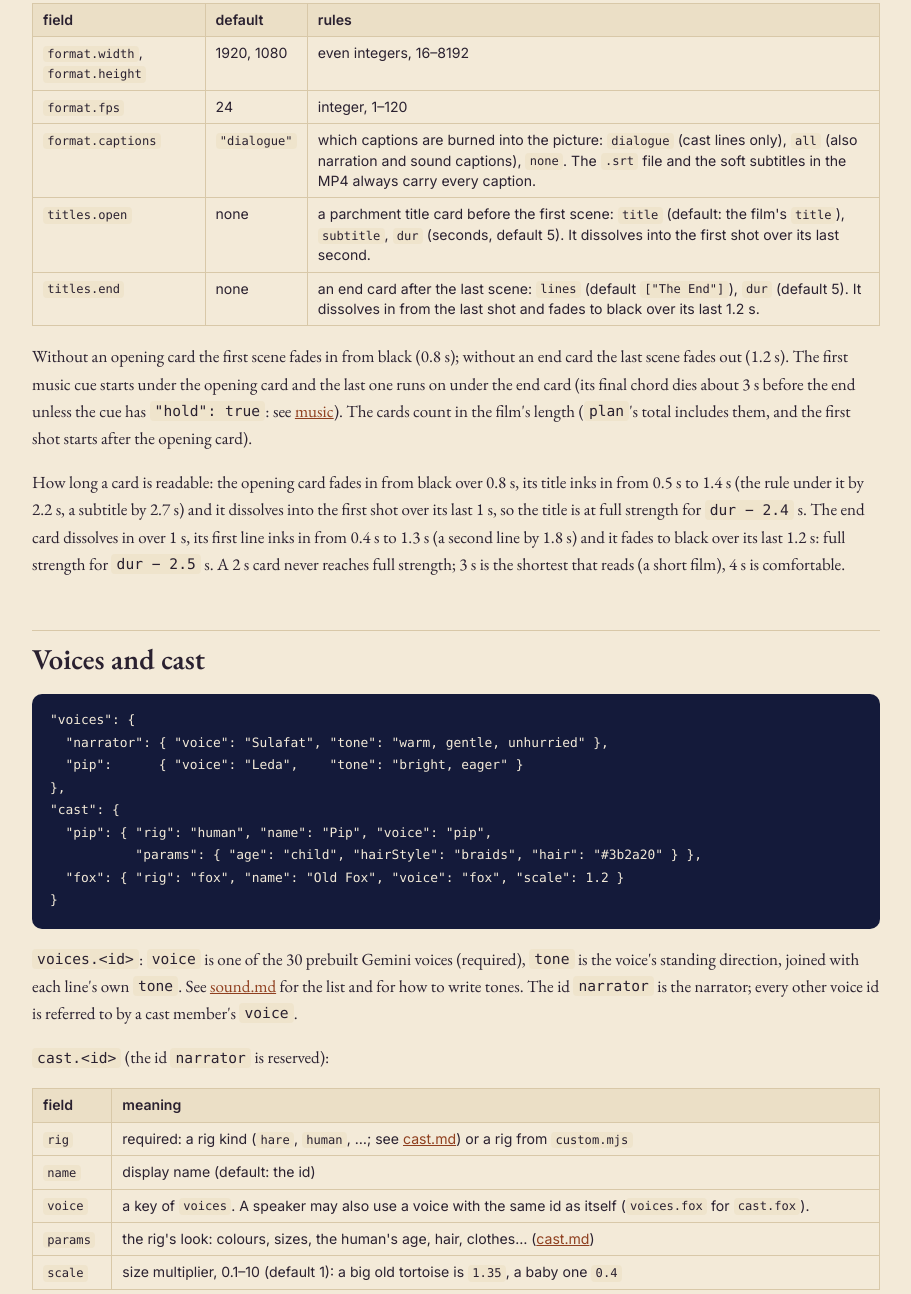
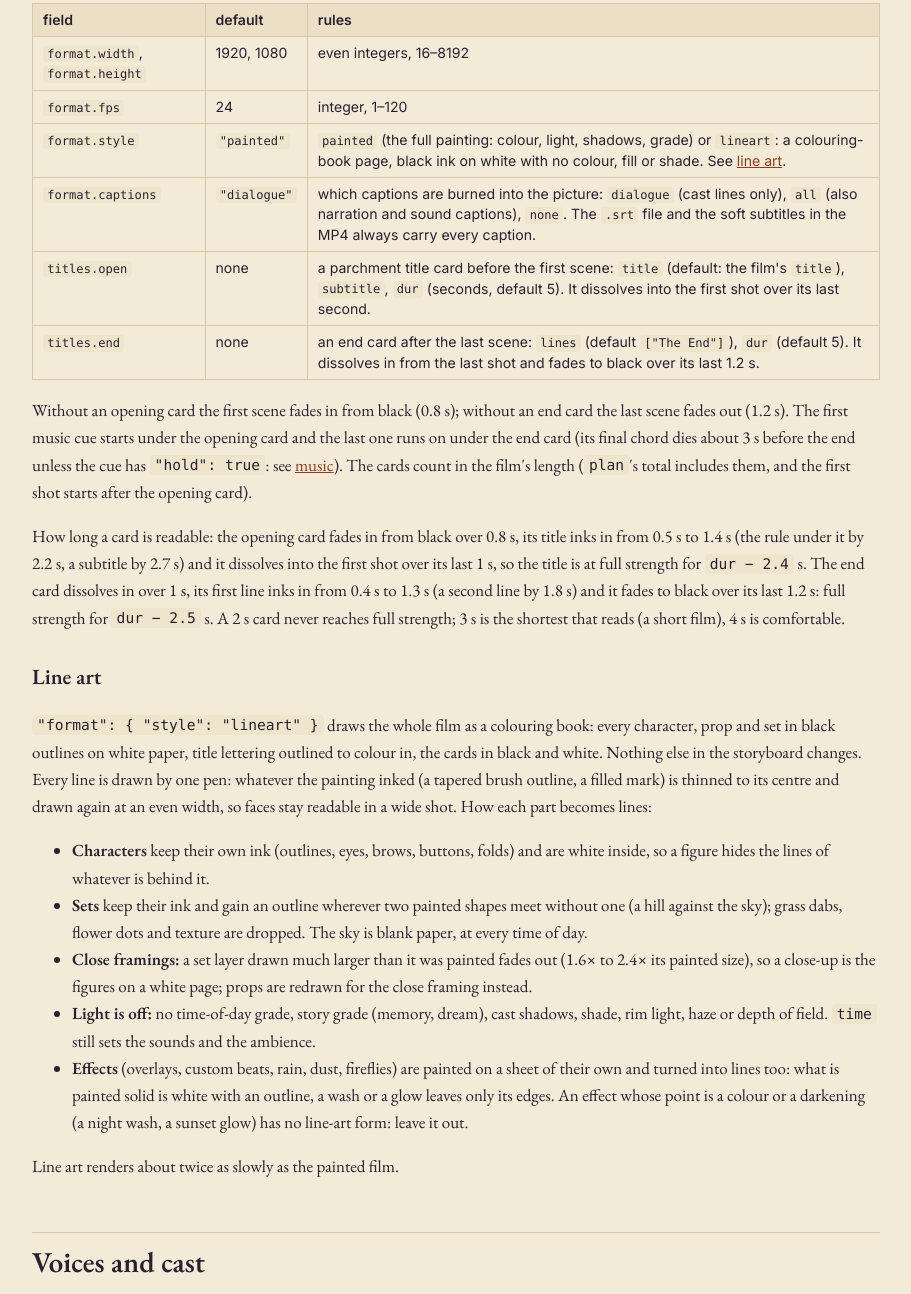
Before and after one commit to zakariaf/cinecode, a plain HTML site: page docs/storyboard.html in a window 1280 px wide. Shown: the part 1296-2590 px from the top of the page, without its empty margins (324-1235 px from the left). Drawn offline with nearby package versions, Linux system fonts and the light colour scheme.

Commit message:
Site icon: favicon, touch icon, and the clapperboard beside the wordmark
The build resizes the plugin's .claude-plugin/icon.png to icon-64.png and
icon-180.png. Rebuilding also brought the storyboard and rendering docs up
to date with main.

Co-Authored-By: Claude Opus 5.5 <noreply@anthropic.com>

```diff
--- a/docs/storyboard.html
+++ b/docs/storyboard.html
@@ -3,11 +3,12 @@
 <title>Storyboard · cinecode</title><meta name="description" content="cinecode docs: Storyboard">
 <meta property="og:title" content="Storyboard · cinecode"><meta property="og:description" content="cinecode docs: Storyboard">
 <meta property="og:image" content="https://zakaria.dev/cinecode/hero.jpg">
+<link rel="icon" type="image/png" sizes="64x64" href="../icon-64.png"><link rel="apple-touch-icon" href="../icon-180.png">
 <link rel="preconnect" href="https://fonts.googleapis.com"><link rel="preconnect" href="https://fonts.gstatic.com" crossorigin>
 <link href="https://fonts.googleapis.com/css2?family=EB+Garamond:ital,wght@0,400;0,600;1,400&family=Inter:wght@400;600&display=swap" rel="stylesheet">
 <link rel="stylesheet" href="../style.css"></head>
 <body><header class="top"><div class="wrap">
-  <a class="mark" href="../index.html">cine<span>code</span></a>
+  <a class="mark" href="../index.html"><img src="../icon-64.png" alt="" width="32" height="32">cine<span>code</span></a>
   <nav><a href="../index.html#films">Films</a><a href="../index.html#install">Install</a><a href="../docs/storyboard.html" aria-current="page">Docs</a><a href="https://github.com/zakariaf/cinecode">GitHub</a></nav>
 </div></header><main class="docs wrap"><aside class="side"><p class="label">Docs</p><ul><li><a href="storyboard.html" aria-current="page">Storyboard</a></li><li><a href="cast.html">Cast and rigs</a></li><li><a href="sets.html">Sets</a></li><li><a href="effects.html">Effects</a></li><li><a href="sound.html">Voices, music and sound</a></li><li><a href="lint.html">Lint</a></li><li><a href="rendering.html">Rendering</a></li></ul>
 <p class="label">On this page</p><ul class="toc"><li><a href="#top-level">Top level</a></li><li><a href="#format-and-titles">Format and titles</a></li><li><a href="#voices-and-cast">Voices and cast</a></li><li><a href="#sets">Sets</a></li><li><a href="#score">Score</a></li><li><a href="#scenes">Scenes</a></li><li><a href="#places">Places</a></li><li><a href="#shots">Shots</a></li><li><a href="#camera">Camera</a></li><li><a href="#beats">Beats</a></li><li><a href="#timing-rules">Timing rules</a></li><li><a href="#say">say</a></li><li><a href="#do-actions">do: actions</a></li><li><a href="#sfx">sfx</a></li><li><a href="#fx">fx</a></li><li><a href="#music">music</a></li><li><a href="#title">title</a></li><li><a href="#mark">mark</a></li><li><a href="#wait">wait</a></li><li><a href="#captions">Captions</a></li><li><a href="#extensions-at-a-glance">Extensions at a glance</a></li><li><a href="#checking-a-storyboard">Checking a storyboard</a></li></ul></aside><article class="prose"><h1 id="the-storyboard-filmjson"><a class="anchor" href="#the-storyboard-filmjson" aria-hidden="true">#</a>The storyboard: film.json</h1>
@@ -43,7 +44,7 @@ validator is <code>engine/film/validate.mjs</code>; the compiler that turns it i
 <tr>
 <td><code>format</code></td>
 <td>no</td>
-<td><code>{ width, height, fps, captions }</code>, see below</td>
+<td><code>{ width, height, fps, captions, style }</code>, see below</td>
 </tr>
 <tr>
 <td><code>titles</code></td>
@@ -106,6 +107,11 @@ reported as warnings (see <a href="#checking-a-storyboard">checking</a>).</p>
 <td>integer, 1–120</td>
 </tr>
 <tr>
+<td><code>format.style</code></td>
+<td><code>&quot;painted&quot;</code></td>
+<td><code>painted</code> (the full painting: colour, light, shadows, grade) or <code>lineart</code>: a colouring-book page, black ink on white with no colour, fill or shade. See <a href="#line-art">line art</a>.</td>
+</tr>
+<tr>
 <td><code>format.captions</code></td>
 <td><code>&quot;dialogue&quot;</code></td>
 <td>which captions are burned into the picture: <code>dialogue</code> (cast lines only), <code>all</code> (also narration and sound captions), <code>none</code>. The <code>.srt</code> file and the soft subtitles in the MP4 always carry every caption.</td>
@@ -130,6 +136,26 @@ film&#39;s length (<code>plan</code>&#39;s total includes them, and the first sh
 is at full strength for <code>dur − 2.4</code> s. The end card dissolves in over 1 s, its first line inks in from 0.4 s to 1.3 s
 (a second line by 1.8 s) and it fades to black over its last 1.2 s: full strength for <code>dur − 2.5</code> s. A 2 s card never
 reaches full strength; 3 s is the shortest that reads (a short film), 4 s is comfortable.</p>
+<h3 id="line-art"><a class="anchor" href="#line-art" aria-hidden="true">#</a>Line art</h3>
+<p><code>&quot;format&quot;: { &quot;style&quot;: &quot;lineart&quot; }</code> draws the whole film as a colouring book: every character, prop and set in black
+outlines on white paper, title lettering outlined to colour in, the cards in black and white. Nothing else in the
+storyboard changes. Every line is drawn by one pen: whatever the painting inked (a tapered brush outline, a filled
+mark) is thinned to its centre and drawn again at an even width, so faces stay readable in a wide shot. How each part
+becomes lines:</p>
+<ul>
+<li><strong>Characters</strong> keep their own ink (outlines, eyes, brows, buttons, folds) and are white inside, so a figure hides
+the lines of whatever is behind it.</li>
+<li><strong>Sets</strong> keep their ink and gain an outline wherever two painted shapes meet without one (a hill against the sky);
+grass dabs, flower dots and texture are dropped. The sky is blank paper, at every time of day.</li>
+<li><strong>Close framings:</strong> a set layer drawn much larger than it was painted fades out (1.6× to 2.4× its painted size), so
+a close-up is the figures on a white page; props are redrawn for the close framing instead.</li>
+<li><strong>Light is off:</strong> no time-of-day grade, story grade (memory, dream), cast shadows, shade, rim light, haze or depth
+of field. <code>time</code> still sets the sounds and the ambience.</li>
+<li><strong>Effects</strong> (overlays, custom beats, rain, dust, fireflies) are painted on a sheet of their own and turned into
+lines too: what is painted solid is white with an outline, a wash or a glow leaves only its edges. An effect whose
+point is a colour or a darkening (a night wash, a sunset glow) has no line-art form: leave it out.</li>
+</ul>
+<p>Line art renders about twice as slowly as the painted film.</p>
 <h2 id="voices-and-cast"><a class="anchor" href="#voices-and-cast" aria-hidden="true">#</a>Voices and cast</h2>
 <pre><code class="language-json">&quot;voices&quot;: {
   &quot;narrator&quot;: { &quot;voice&quot;: &quot;Sulafat&quot;, &quot;tone&quot;: &quot;warm, gentle, unhurried&quot; },
--- a/style.css
+++ b/style.css
@@ -19,7 +19,8 @@ h2 { font-size: 2rem; margin: 0 0 0.6em; }
 /* header */
 .top { position: sticky; top: 0; z-index: 5; background: rgba(243, 234, 216, 0.92); backdrop-filter: blur(6px); border-bottom: 1px solid var(--rule); }
 .top .wrap { display: flex; align-items: center; justify-content: space-between; height: 56px; }
-.mark { font: italic 600 1.5rem var(--serif); color: var(--ink); text-decoration: none; }
+.mark { display: inline-flex; align-items: center; font: italic 600 1.5rem var(--serif); color: var(--ink); text-decoration: none; }
+.mark img { border-radius: 7px; margin-right: 10px; }
 .mark span { color: var(--accent); }
 .top nav { display: flex; gap: 20px; font: 600 0.9rem var(--sans); }
 .top nav a { color: var(--ink-2); text-decoration: none; }
```
Also changed, not shown: _build/build.mjs (+6 -1 lines), docs/cast.html (+2 -1 lines), docs/effects.html (+2 -1 lines), docs/lint.html (+2 -1 lines), docs/rendering.html (+4 -2 lines), docs/sets.html (+2 -1 lines), docs/sound.html (+2 -1 lines), index.html (+2 -1 lines), icon-180.png (added), icon-64.png (added).
